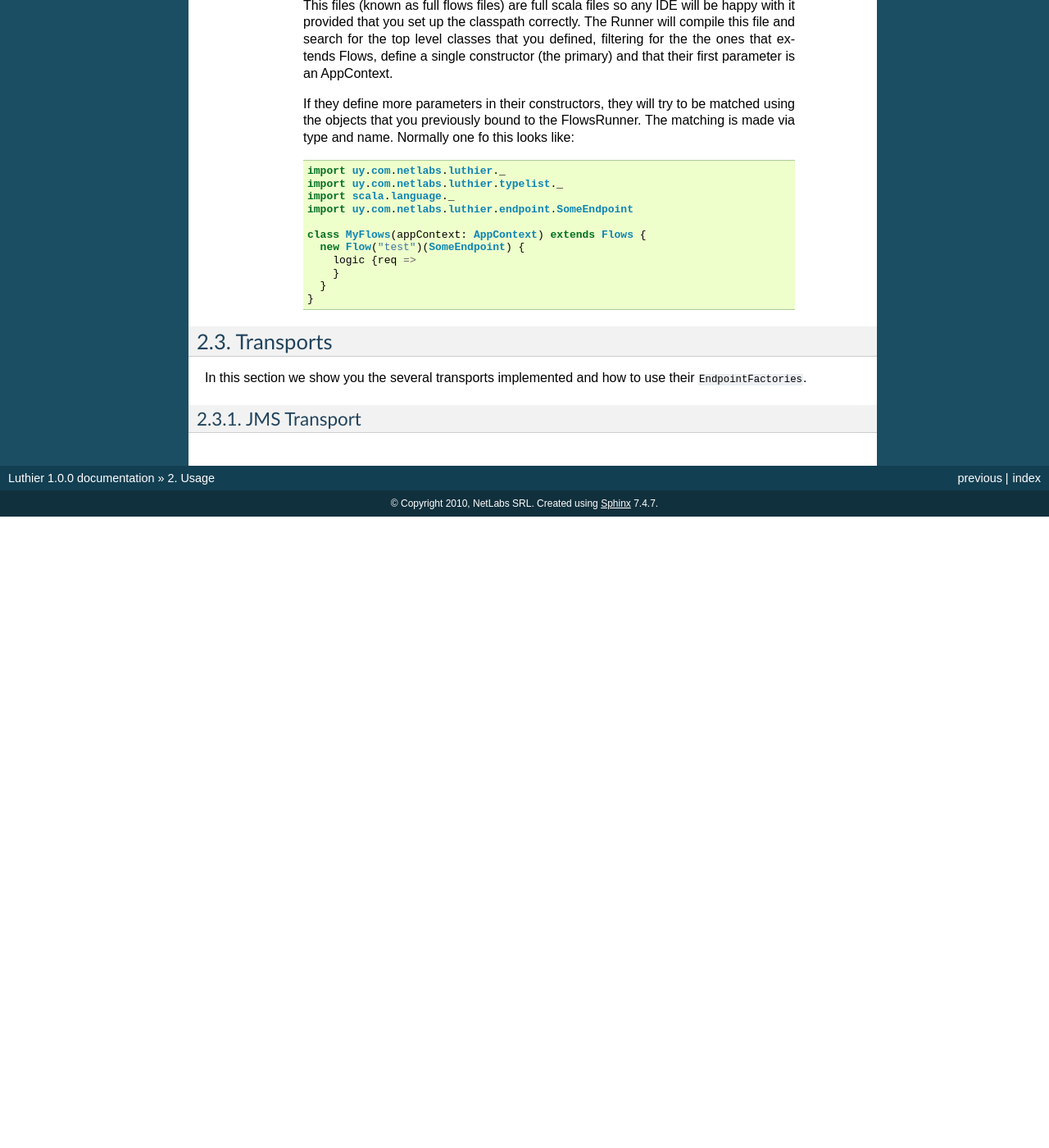
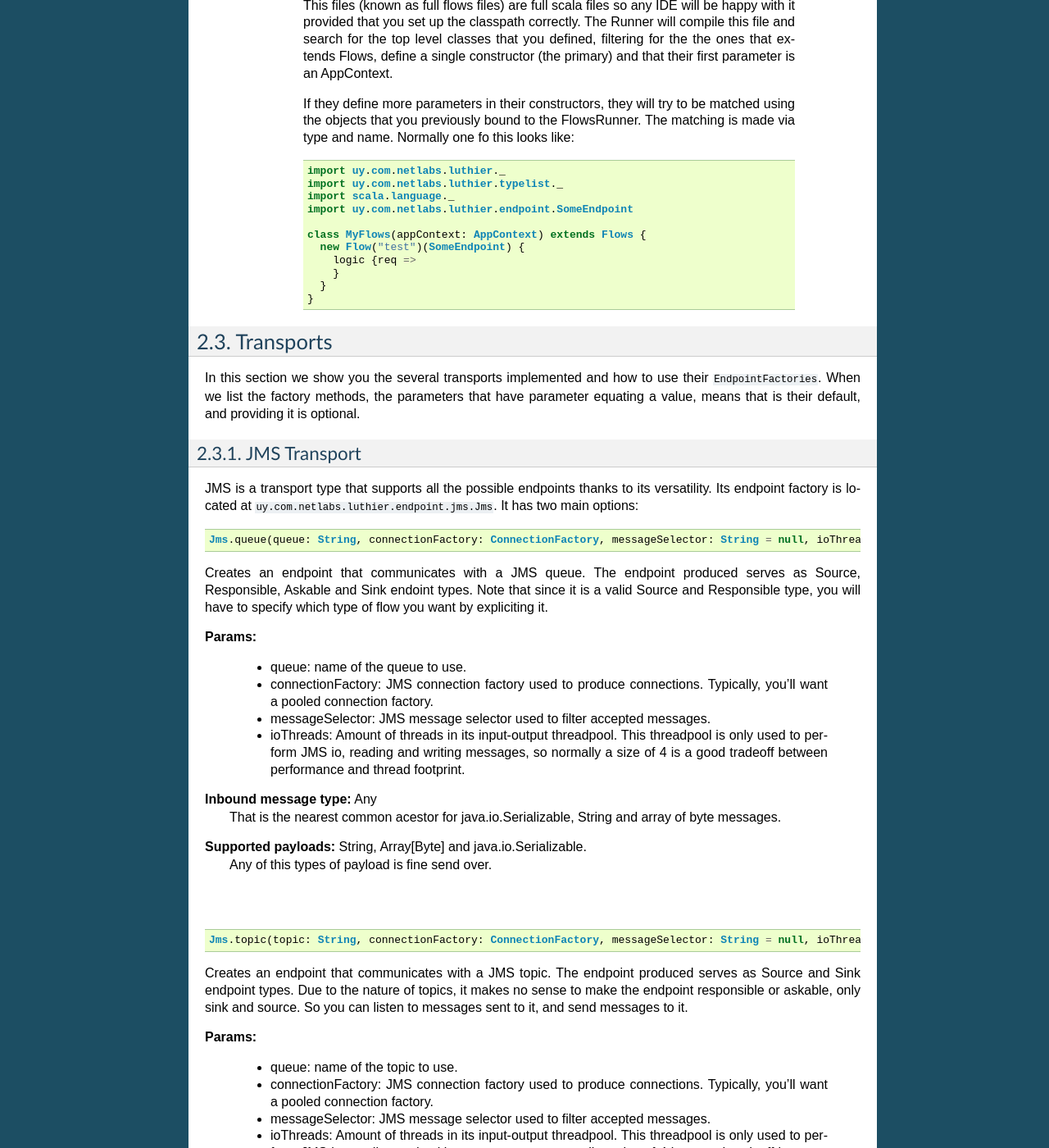
Before and after one commit to netlabs-foundation/luthier, a Sphinx documentation site: the page built from doc/sphinx/usage.rst, in a window 1280 px wide and 1400 px high, scrolled down 3176 px. Shown: the whole window at 82% size. Built offline with Sphinx 7.4.7, drawn with Linux system fonts in a browser that asks for light colours; before the commit the page ends 3806 px from its top, so only the background shows below that; some of the changed text lies outside the part shown.

Commit message:
Added Jms transport documentation

```diff
--- a/doc/sphinx/usage.rst
+++ b/doc/sphinx/usage.rst
@@ -218,6 +218,124 @@ Transports
 ==========
 
 In this section we show you the several transports implemented and how to use their ``EndpointFactories``.
+When we list the factory methods, the parameters that have parameter equating a value, means that is their
+default, and providing it is optional.
 
 JMS Transport
 -------------
+
+JMS is a transport type that supports all the possible endpoints thanks to its versatility. Its endpoint factory is
+located at ``uy.com.netlabs.luthier.endpoint.jms.Jms``. It has two main options:
+
+.. code-block:: scala
+
+  Jms.queue(queue: String, connectionFactory: ConnectionFactory, messageSelector: String = null, ioThreads: Int = 4)
+
+Creates an endpoint that communicates with a JMS queue. The endpoint produced serves as Source, Responsible, Askable
+and Sink endoint types. Note that since it is a valid Source and Responsible type, you will have to specify which type
+of flow you want by expliciting it.
+
+**Params:**
+
+ * queue: name of the queue to use.
+ * connectionFactory: JMS connection factory used to produce connections. Typically, you'll want a pooled connection
+   factory.
+ * messageSelector: JMS message selector used to filter accepted messages.
+ * ioThreads: Amount of threads in its input-output threadpool. This threadpool is only used to perform JMS io, reading
+   and writing messages, so normally a size of 4 is a good tradeoff between performance and thread footprint.
+
+**Inbound message type:** Any
+  That is the nearest common acestor for java.io.Serializable, String and array of byte messages.
+**Supported payloads:** String, Array[Byte] and java.io.Serializable.
+  Any of this types of payload is fine send over.
+
+|
+|
+.. code-block:: scala
+
+  Jms.topic(topic: String, connectionFactory: ConnectionFactory, messageSelector: String = null, ioThreads: Int = 4)
+
+Creates an endpoint that communicates with a JMS topic. The endpoint produced serves as Source and Sink endpoint types.
+Due to the nature of topics, it makes no sense to make the endpoint responsible or askable, only sink and source. So you
+can listen to messages sent to it, and send messages to it.
+
+**Params:**
+
+ * queue: name of the topic to use.
+ * connectionFactory: JMS connection factory used to produce connections. Typically, you'll want a pooled connection
+   factory.
+ * messageSelector: JMS message selector used to filter accepted messages.
+ * ioThreads: Amount of threads in its input-output threadpool. This threadpool is only used to perform JMS io, reading
+   and writing messages, so normally a size of 4 is a good tradeoff between performance and thread footprint.
+
+**Inbound message type:** Any
+  That is the nearest common acestor for java.io.Serializable, String and array of byte messages.
+**Supported payloads:** String, Array[Byte] and java.io.Serializable.
+  Any of this types of payload is fine send over.
+|
+|
+Full example:
+
+.. code-block:: scala
+
+  import uy.com.netlabs.luthier._
+  import uy.com.netlabs.luthier.endpoint.jms
+  import scala.concurrent.duration._
+  import language._
+
+  object JmsTest extends App {
+
+    val myApp = AppContext.build("Test Jms App")
+    new Flows {
+      val appContext = myApp
+
+      // instantiate an ActiveMQ pooled connection factory to a broker in this machine
+      val jmsConnectionFactory = {
+        val res = new org.apache.activemq.pool.PooledConnectionFactory("tcp://localhost:61616")
+        res.start
+        res
+      }
+
+      val askMeQueue = Jms.queue("askMe", jmsConnectionFactory)
+
+      new Flow("say hello")(askMeQueue)(ExchangePattern.RequestResponse) {
+        logic { req =>
+          req.map(payload => "Hello " + payload)
+        }
+      }
+
+      new Flow("logQuestion")(Jms.queue("logQuestion",
+                              jmsConnectionFactory))(ExchangePattern.OneWay) {
+        logic { req =>
+          //ask the request to the askMeQueue, and if that succeedes, send the response to
+          //topic result
+          askMeQueue.ask(req.as[String]) map {r =>
+            Jms.topic("result", jmsConnectionFactory).push(r.as[String])
+          }
+        }
+      }
+      new Flow("listenResult")(Jms.topic("result", jmsConnectionFactory)) {
+        logic {req => println("Result to some request: " + req.payload)}
+      }
+
+      new Flow("ping")(endpoint.logical.Metronome("ping", 1 seconds)) {
+        logic {m =>
+          println("...pinging")
+          //send to logQuestion via push. The future returned represents the
+          //operation, so we register a side effect on completion, to log
+          //whether it was a failure or a success.
+          Jms.queue("logQuestion", jmsConnectionFactory).push(m).
+            onComplete (t => println("Ping result " + t))
+        }
+      }
+
+      registeredFlows foreach (_.start)
+    }
+  }
+
+The example sets up for interacting flows. Though they are all visible through JMS, to make the example
+self-contained, we added a ping flow, that is triggered by a Metronome with a pulse that is the text ``"ping"`` every
+one second. So every second we are sending a message to the logQuestion queue. The logQuestion in turn, assumes
+the message is a string (we could've checked, but it wasn't important) and asks it to the askMeQueue which is handled
+by the say hello flow. The later simple concatenates a string and sends it back, then the logQuestion will send
+the reply to the result topic by mapping on the ask future.
```
